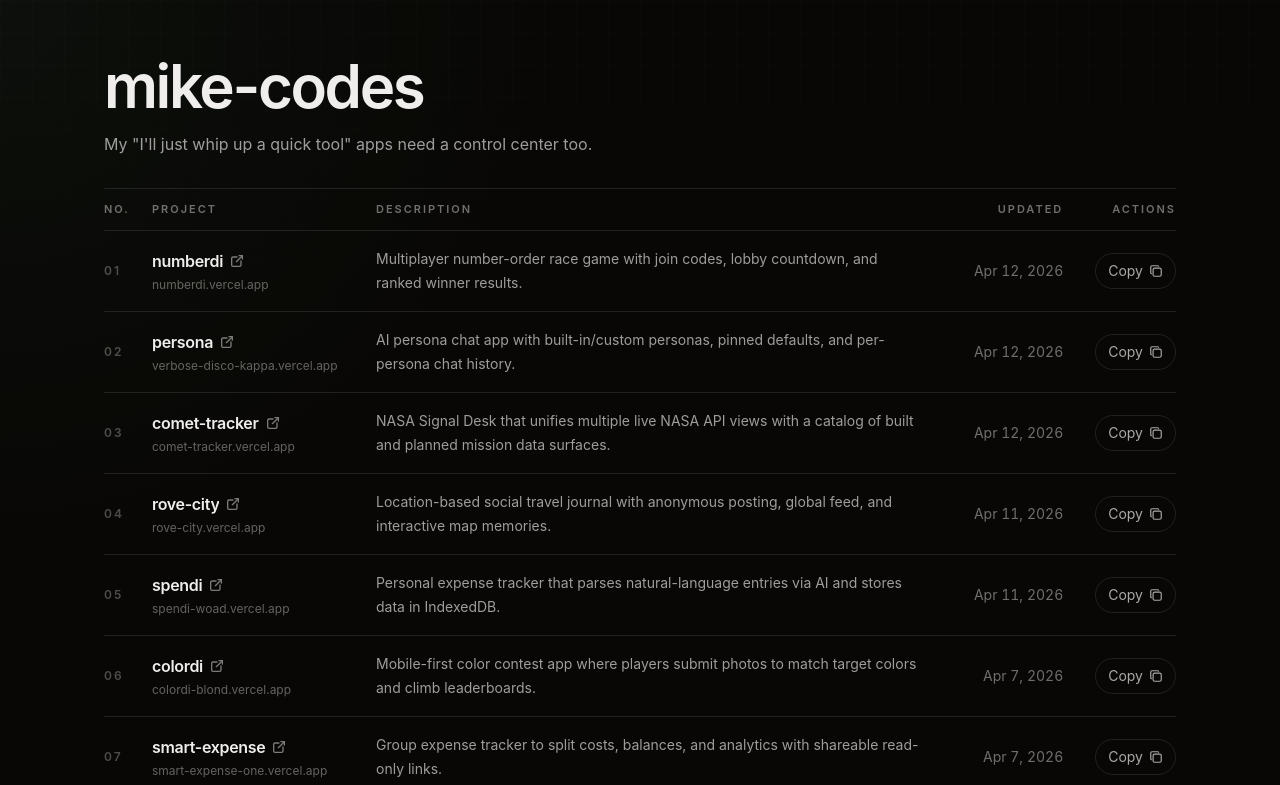
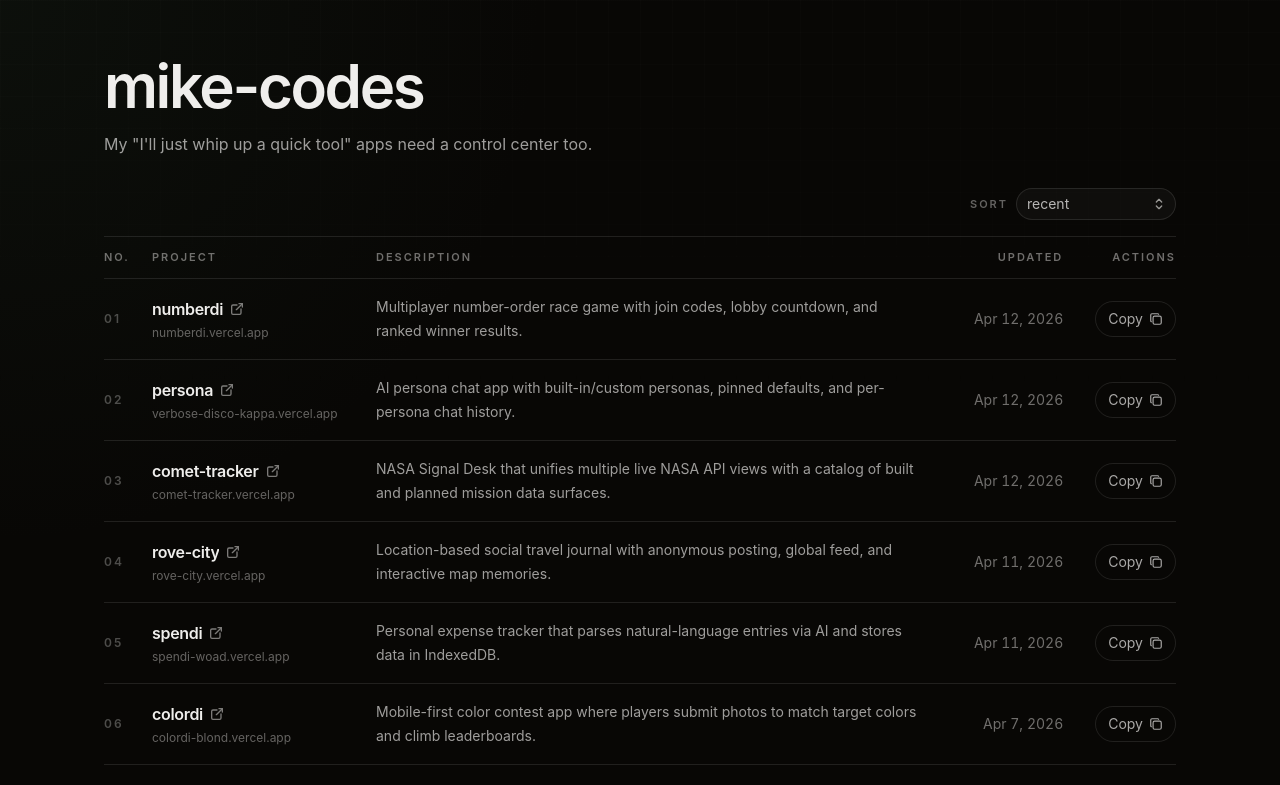
Before and after one commit to earlwlkr/mike-codes, a Next.js app: page / in a window 1280 px wide. Shown: the top 785 px of the page. Built offline with nearby package versions, Linux system fonts and the light colour scheme.

Commit message:
Add category sort to project board

```diff
--- a/components/project-board.tsx
+++ b/components/project-board.tsx
@@ -3,15 +3,19 @@
 import { useEffect, useRef, useState } from "react";
 import { IconCheck, IconCopy, IconExternalLink } from "@tabler/icons-react";
 
-import type { ProjectLink } from "@/lib/projects";
+import { Select, SelectContent, SelectItem, SelectTrigger, SelectValue } from "@/components/ui/select";
+import { projectCategoryOrder, type ProjectLink } from "@/lib/projects";
 
 type ProjectBoardProps = {
   projects: readonly ProjectLink[];
 };
 
+type SortMode = "recent" | "category";
+
 export function ProjectBoard({ projects }: ProjectBoardProps) {
   const [copiedProject, setCopiedProject] = useState<string | null>(null);
   const [copyErrorProject, setCopyErrorProject] = useState<string | null>(null);
+  const [sortMode, setSortMode] = useState<SortMode>("recent");
   const copyResetTimeoutRef = useRef<number | null>(null);
   const copyErrorResetTimeoutRef = useRef<number | null>(null);
 
@@ -100,6 +104,25 @@ export function ProjectBoard({ projects }: ProjectBoardProps) {
   };
 
   const formatHost = (value: string) => new URL(value).hostname.replace(/^www\./, "");
+  const categoryOrder = new Map(projectCategoryOrder.map((category, index) => [category, index]));
+  const orderedProjects =
+    sortMode === "recent"
+      ? projects
+      : [...projects].sort((a, b) => {
+          const categoryDelta = (categoryOrder.get(a.category) ?? 0) - (categoryOrder.get(b.category) ?? 0);
+
+          if (categoryDelta !== 0) {
+            return categoryDelta;
+          }
+
+          const rankDelta = a.categoryRank - b.categoryRank;
+
+          if (rankDelta !== 0) {
+            return rankDelta;
+          }
+
+          return a.vercelProject.localeCompare(b.vercelProject);
+        });
 
   return (
     <section className="animate-enter-delay flex-1">
@@ -111,13 +134,30 @@ export function ProjectBoard({ projects }: ProjectBoardProps) {
             : ""}
       </p>
 
+      <div className="mb-4 flex items-center justify-end gap-2">
+        <span className="text-[11px] font-semibold tracking-[0.18em] text-foreground/40 uppercase">Sort</span>
+        <Select value={sortMode} onValueChange={(value) => setSortMode(value as SortMode)}>
+          <SelectTrigger
+            size="sm"
+            aria-label="Sort projects"
+            className="min-w-40 rounded-full border-black/10 bg-black/[0.03] text-foreground/75 shadow-none hover:bg-black/[0.045] dark:border-white/10 dark:bg-white/[0.03] dark:hover:bg-white/[0.06]"
+          >
+            <SelectValue />
+          </SelectTrigger>
+          <SelectContent className="min-w-40 rounded-2xl border border-black/10 bg-[var(--page-background)] p-1 shadow-lg shadow-black/5 dark:border-white/10 dark:shadow-black/30">
+            <SelectItem value="recent">Recently updated</SelectItem>
+            <SelectItem value="category">Category</SelectItem>
+          </SelectContent>
+        </Select>
+      </div>
+
       <div className="border-y border-black/10 dark:border-white/10">
-        {projects.length === 0 ? (
+        {orderedProjects.length === 0 ? (
           <div className="py-14 text-sm text-foreground/50">No projects yet.</div>
         ) : (
           <>
             <div className="grid gap-3 py-3 md:hidden">
-              {projects.map((project, index) => (
+              {orderedProjects.map((project, index) => (
                 <article
                   key={project.vercelProject}
                   className="rounded-2xl border border-black/10 bg-black/[0.015] p-4 dark:border-white/10 dark:bg-white/[0.03]"
@@ -212,7 +252,7 @@ export function ProjectBoard({ projects }: ProjectBoardProps) {
                   </tr>
                 </thead>
                 <tbody>
-                  {projects.map((project, index) => (
+                  {orderedProjects.map((project, index) => (
                     <tr
                       key={project.vercelProject}
                       className="group border-t border-black/10 transition-colors first:border-t-0 hover:bg-black/4 dark:border-white/10 dark:hover:bg-white/6"
--- a/lib/projects.ts
+++ b/lib/projects.ts
@@ -1,72 +1,98 @@
 export type ProjectLink = {
+  category: "Flagship" | "Momentum" | "Utility" | "Niche";
   description: string;
   lastUpdatedAt: string;
   vercelProject: string;
   productionUrl: string;
+  categoryRank: number;
 };
+
+export const projectCategoryOrder = ["Flagship", "Momentum", "Utility", "Niche"] as const;
 
 const projectCatalog: ProjectLink[] = [
   {
+    category: "Flagship",
+    categoryRank: 1,
     description: "NASA Signal Desk that unifies multiple live NASA API views with a catalog of built and planned mission data surfaces.",
     lastUpdatedAt: "2026-04-12T15:37:44+07:00",
     vercelProject: "comet-tracker",
     productionUrl: "https://comet-tracker.vercel.app",
   },
   {
+    category: "Momentum",
+    categoryRank: 2,
     description: "Location-based social travel journal with anonymous posting, global feed, and interactive map memories.",
     lastUpdatedAt: "2026-04-11T16:16:26+07:00",
     vercelProject: "rove-city",
     productionUrl: "https://rove-city.vercel.app",
   },
   {
+    category: "Niche",
+    categoryRank: 3,
     description: "Ambient emotional forecast app with calm daily guidance across today, tonight, and tomorrow.",
     lastUpdatedAt: "2026-03-12T16:19:00+07:00",
     vercelProject: "emotiondi",
     productionUrl: "https://emotiondi.vercel.app",
   },
   {
+    category: "Niche",
+    categoryRank: 2,
     description: "Tarot-of-the-day ritual app with single-card reveals, reflective guidance, and shareable daily readings.",
     lastUpdatedAt: "2026-04-07T20:55:27+07:00",
     vercelProject: "tarotdi",
     productionUrl: "https://tarotdi.vercel.app",
   },
   {
+    category: "Momentum",
+    categoryRank: 1,
     description: "AI trip planner that generates structured itineraries with Vercel AI Gateway and saves trips in Convex.",
     lastUpdatedAt: "2026-04-07T20:55:27+07:00",
     vercelProject: "tripdi",
     productionUrl: "https://tripdi-five.vercel.app",
   },
   {
+    category: "Utility",
+    categoryRank: 2,
     description: "Compact utility for multi-currency amount conversion paired with timezone conversion in one screen.",
     lastUpdatedAt: "2026-04-07T20:55:27+07:00",
     vercelProject: "currency",
     productionUrl: "https://currency-nine-peach.vercel.app",
   },
   {
+    category: "Flagship",
+    categoryRank: 2,
     description: "AI persona chat app with built-in/custom personas, pinned defaults, and per-persona chat history.",
     lastUpdatedAt: "2026-04-12T20:47:59+07:00",
     vercelProject: "persona",
     productionUrl: "https://verbose-disco-kappa.vercel.app/",
   },
   {
+    category: "Momentum",
+    categoryRank: 3,
     description: "Personal expense tracker that parses natural-language entries via AI and stores data in IndexedDB.",
     lastUpdatedAt: "2026-04-11T16:14:57+07:00",
     vercelProject: "spendi",
     productionUrl: "https://spendi-woad.vercel.app",
   },
   {
+    category: "Flagship",
+    categoryRank: 3,
     description: "Multiplayer number-order race game with join codes, lobby countdown, and ranked winner results.",
     lastUpdatedAt: "2026-04-12T21:32:06+07:00",
     vercelProject: "numberdi",
     productionUrl: "https://numberdi.vercel.app",
   },
   {
+    category: "Utility",
+    categoryRank: 1,
     description: "Group expense tracker to split costs, balances, and analytics with shareable read-only links.",
     lastUpdatedAt: "2026-04-07T20:55:46+07:00",
     vercelProject: "smart-expense",
     productionUrl: "https://smart-expense-one.vercel.app",
   },
   {
+    category: "Niche",
+    categoryRank: 1,
     description: "Mobile-first color contest app where players submit photos to match target colors and climb leaderboards.",
     lastUpdatedAt: "2026-04-07T20:55:46+07:00",
     vercelProject: "colordi",
@@ -77,6 +103,7 @@ const projectCatalog: ProjectLink[] = [
 function normalizeProjects(input: ProjectLink[]): readonly ProjectLink[] {
   const seen = new Set<string>();
   const seenProductionUrls = new Set<string>();
+  const validCategories = new Set(projectCategoryOrder);
 
   const normalized = input.map((project) => {
     const key = project.vercelProject.trim().toLowerCase();
@@ -106,6 +133,14 @@ function normalizeProjects(input: ProjectLink[]): readonly ProjectLink[] {
       throw new Error(`Invalid lastUpdatedAt timestamp: ${project.lastUpdatedAt}`);
     }
 
+    if (!validCategories.has(project.category)) {
+      throw new Error(`Invalid category for ${project.vercelProject}: ${project.category}`);
+    }
+
+    if (!Number.isInteger(project.categoryRank) || project.categoryRank < 1) {
+      throw new Error(`Invalid categoryRank for ${project.vercelProject}: ${project.categoryRank}`);
+    }
+
     if (seenProductionUrls.has(normalizedUrl)) {
       throw new Error(`Duplicate production URL found: ${normalizedUrl}`);
     }
@@ -114,6 +149,8 @@ function normalizeProjects(input: ProjectLink[]): readonly ProjectLink[] {
 
     return {
       ...project,
+      category: project.category,
+      categoryRank: project.categoryRank,
       vercelProject: project.vercelProject.trim(),
       description: project.description.trim(),
       lastUpdatedAt: project.lastUpdatedAt.trim(),
```
